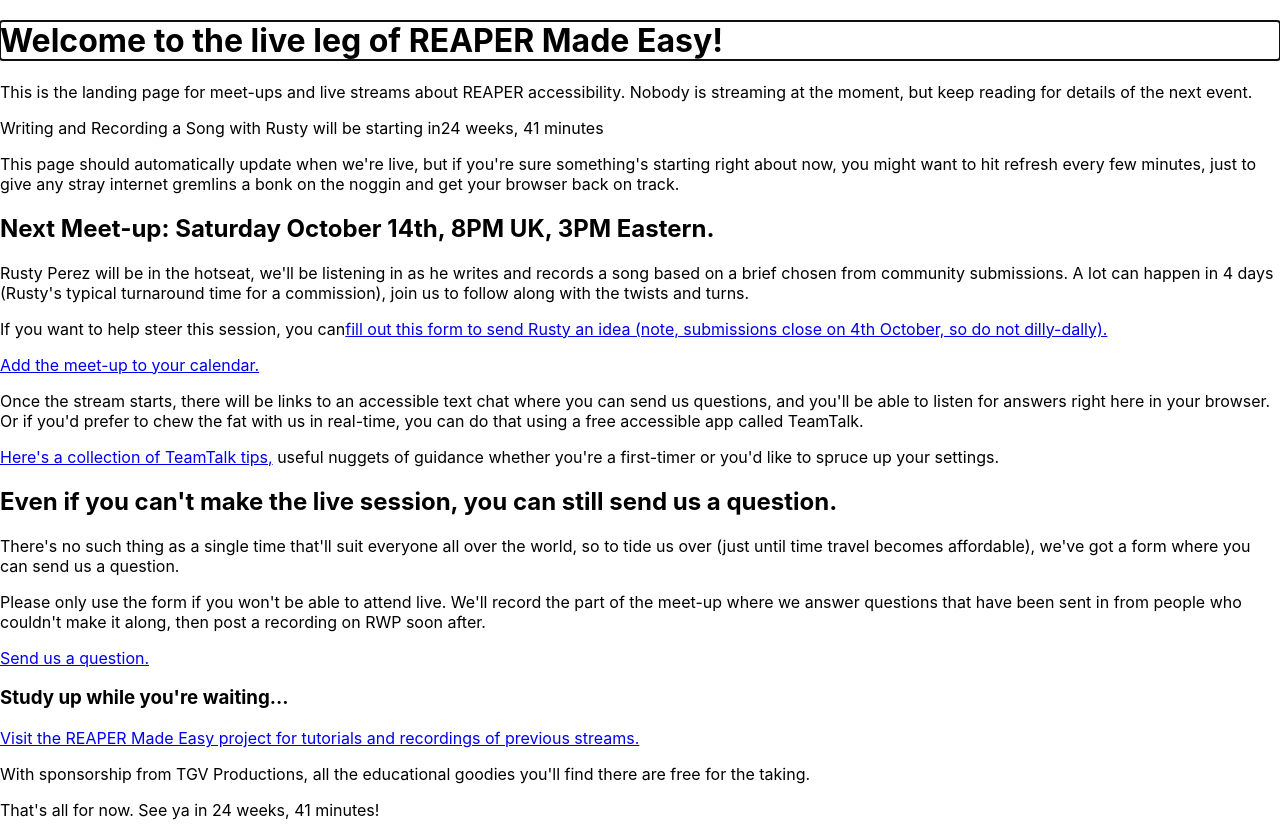
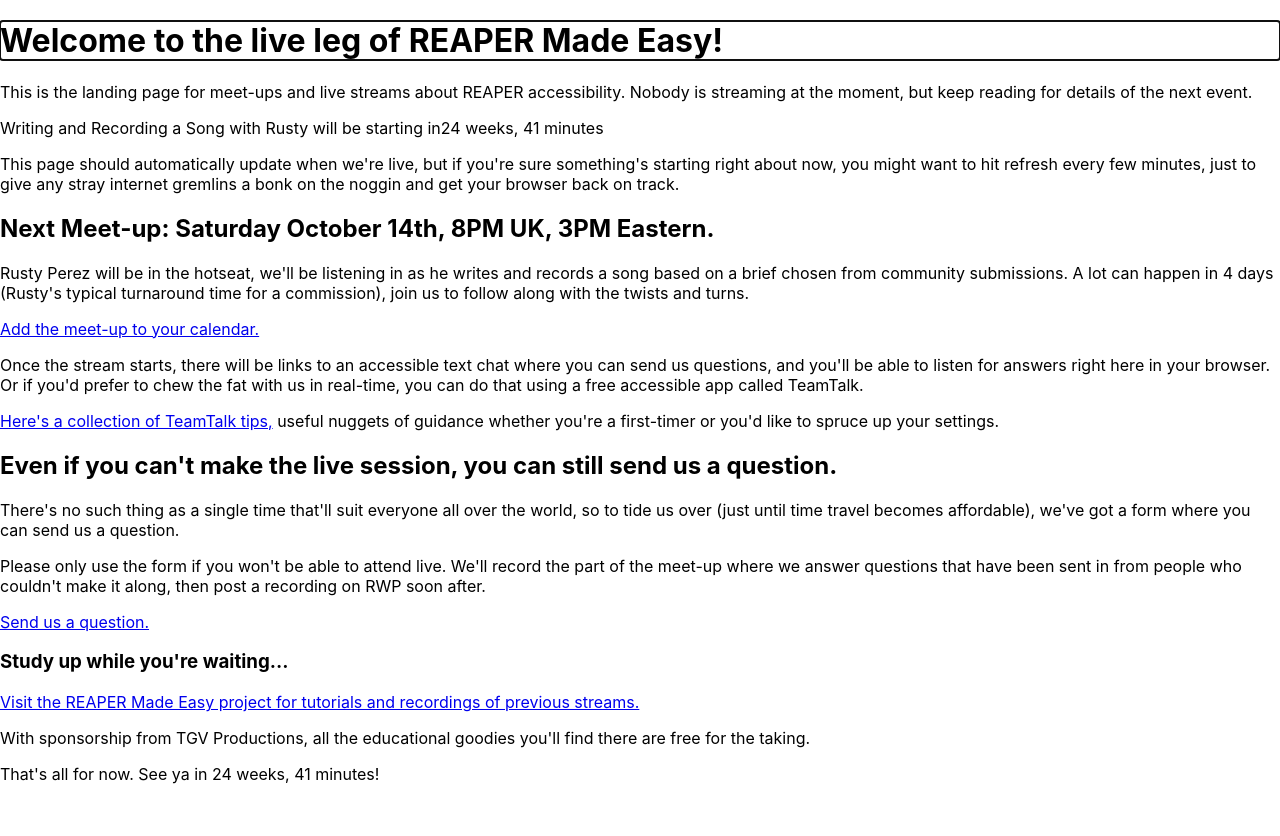
Before and after one commit to Timtam/reaper-stream-website, a React (Create React App) app: page / in a window 1280 px wide. After the commit the page ends 800 px from the top, so only its background shows below. Built offline with nearby package versions, Linux system fonts and the light colour scheme; no server answers.

Commit message:
Removed link to submit song briefs

```diff
--- a/src/Offline.tsx
+++ b/src/Offline.tsx
@@ -69,16 +69,6 @@ function Offline({ nextStream }: OfflineProps) {
         Rusty Perez will be in the hotseat, we'll be listening in as he writes and records  a song based on a brief chosen from community submissions. A lot can happen in 4 days (Rusty's typical turnaround time for a commission), join us to follow along with the twists and turns.
       </p>
       <p>
-        If you want to help steer this session, you can
-		<a
-          href="https://forms.office.com/r/shRb2f7hP1"
-          target="_blank"
-          rel="noreferrer"
-        >
-          fill out this form to send Rusty an idea (note, submissions close on 4th October, so do not dilly-dally).
-        </a>
-      </p>
-      <p>
         <a href="/REAPERMadeEasyMeet-ups.ics" target="_blank" rel="noreferrer">
           Add the meet-up to your calendar.
         </a>
```
